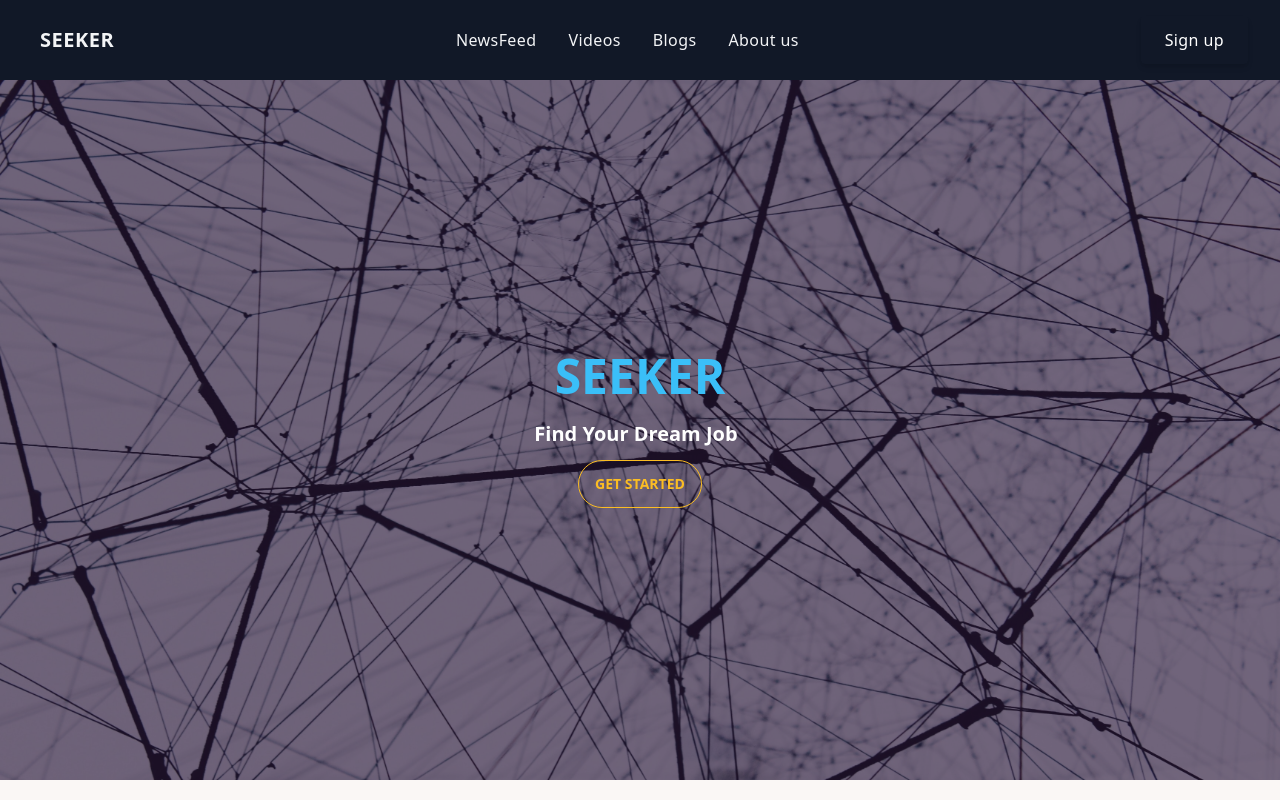
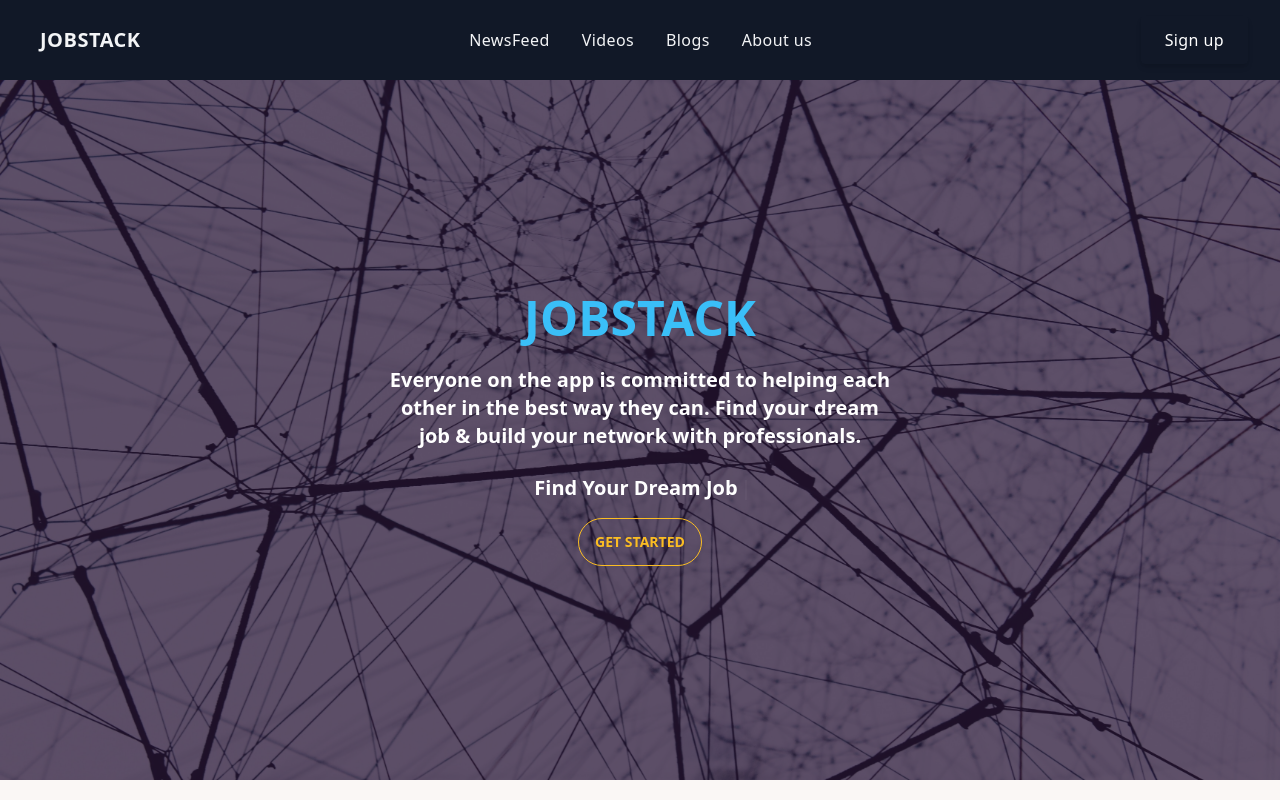
Before and after one commit to mdelwarhossain/endgame-final-project, a React (Create React App) app in the folder client/: page / in a window 1280 px wide. Shown: the top 800 px of the page. Built offline with nearby package versions, Linux system fonts and the light colour scheme.

Commit message:
header edit

```diff
--- a/client/src/Pages/Home/Banner/Banner.tsx
+++ b/client/src/Pages/Home/Banner/Banner.tsx
@@ -8,12 +8,13 @@ const Banner = () => {
       className="hero"
       style={{ backgroundImage: `url(${banner})`, height: "700px" }}
     >
-      <div className="hero-overlay bg-opacity-60"></div>
+      <div className="hero-overlay bg-opacity-70"></div>
       <div className="hero-content text-center">
-        <div className="max-w-md">
-          <h1 className="mb-5 text-5xl text-info font-bold">SEEKER</h1>
+        <div className="max-w-lg">
+          <h1 className="mb-5 text-5xl text-info font-bold">JOBSTACK</h1>
+          <p className="text-xl text-white my-6 font-semibold ">Everyone on the app is committed to helping each other in the best way they can. Find your dream job & build your network with professionals.</p>
           <TypeWriter></TypeWriter>
-          <button className="btn mt-3 btn-outline btn-warning">Get Started</button>
+          <button className="btn mt-4 btn-outline btn-warning  ">Get Started</button>
         </div>
       </div>
     </div>
--- a/client/src/Pages/Navbar/Navbar.tsx
+++ b/client/src/Pages/Navbar/Navbar.tsx
@@ -14,7 +14,7 @@ const Navbar = () => {
           >
 
             <span className="ml-2 text-xl font-bold tracking-wide text-gray-100 uppercase">
-              SEEKER
+              JobStack
             </span>
           </a>
 
```
